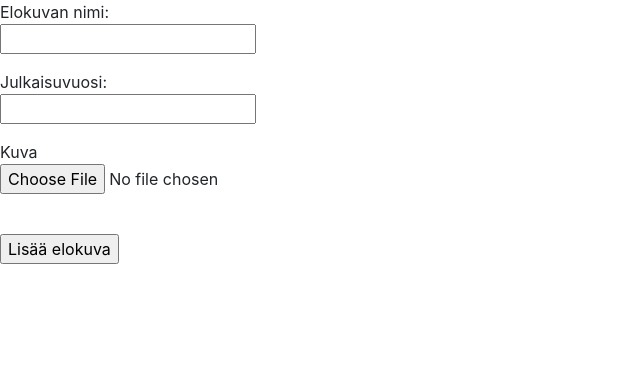
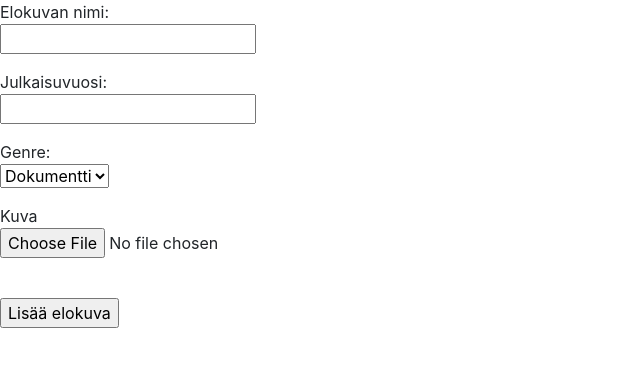
Before and after one commit to komulaleksi/elokuva-arvostelu-app, a Flask app: page /movies/add in a window 1280 px wide. Shown: the part 56-423 px from the top of the page, without its empty margins (0-640 px from the left). Run offline with Flask 3, Linux system fonts and the light colour scheme; the visitor is signed in with stand-in values (Sample User, id 1); some libraries are stand-ins or nearby versions.

Commit message:
Add genre tag to movies

```diff
--- a/movies.py
+++ b/movies.py
@@ -15,9 +15,9 @@ def get_movie(movie_id):
     return movie
 
 # Add movie to database
-def add_movie(movie_name, release_year):
-    sql = text("INSERT INTO movies (name, year) VALUES (:movie_name, :release_year) RETURNING id")
-    movie_id = db.session.execute(sql, {"movie_name":movie_name, "release_year":release_year}).fetchone()[0]
+def add_movie(movie_name, genre, release_year):
+    sql = text("INSERT INTO movies (name, genre, year) VALUES (:movie_name, :genre, :release_year) RETURNING id")
+    movie_id = db.session.execute(sql, {"movie_name":movie_name, "genre":genre, "release_year":release_year}).fetchone()[0]
     db.session.commit()
     return movie_id
 
--- a/routes.py
+++ b/routes.py
@@ -65,10 +65,12 @@ def delete_review():
 def add_movie():
     if users.is_admin(session["user_id"]):  # Check that user is admin
         if request.method == "GET":
-            return render_template("add-movie.html")
+            genres = ["Dokumentti", "Draama","Fantasia", "Komedia", "Rakkaus", "Seikkailu", "Toiminta", "Jännitys"]
+            return render_template("add-movie.html", genres=genres)
         elif request.method == "POST":
             movie_name = request.form["movie_name"]
             release_year = request.form["release_year"]
+            genre = request.form["genre"]
 
             movie_image = request.files["movie_image"]
             if not movie_image:
@@ -82,7 +84,7 @@ def add_movie():
             if len(data) > 100*1024:    # Check that file is not larger than 100KB
                 print("Too big picture")
                 return error("Liian suuri kuva. Max. koko 100kb")
-            movie_id = movies.add_movie(movie_name, release_year)
+            movie_id = movies.add_movie(movie_name, genre, release_year)
             movies.add_movie_image(movie_id, data)
             return redirect("/movies")
     else:
--- a/schema.sql
+++ b/schema.sql
@@ -7,6 +7,7 @@ CREATE TABLE users (
 CREATE TABLE movies (
     id SERIAL PRIMARY KEY,
     name TEXT,
+    genre TEXT,
     year TEXT
 );
 
--- a/templates/add-movie.html
+++ b/templates/add-movie.html
@@ -43,6 +43,12 @@
     <input type="text" name="movie_name" required></p>
     <p>Julkaisuvuosi:<br>
     <input type="number" name="release_year" required></p>
+    <p>Genre:<br>
+    <select name="genre" required>
+      {% for genre in genres %}
+      <option value="{{genre}}">{{genre}}</option>
+      {% endfor %}
+    </select></p>
     <p>Kuva<br>
     <input type="file" name="movie_image" required></p>
     <br>
```
